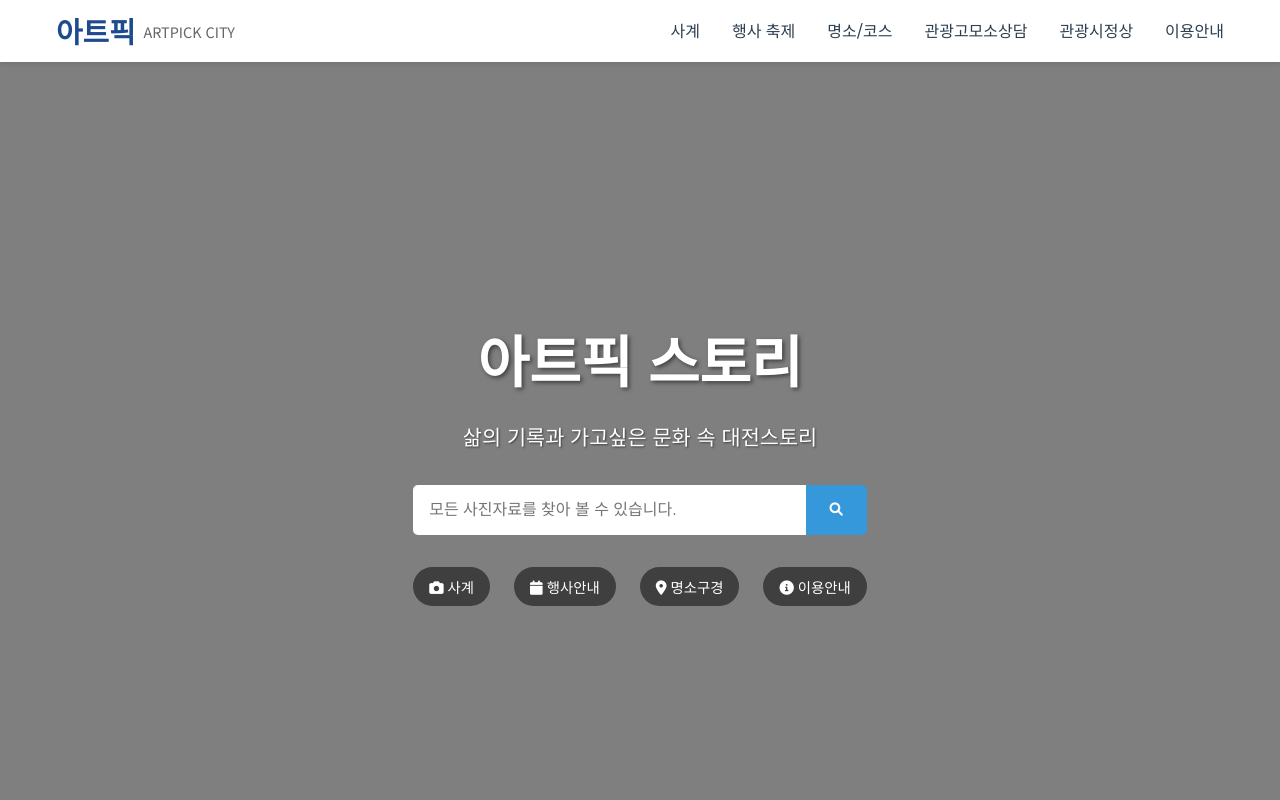
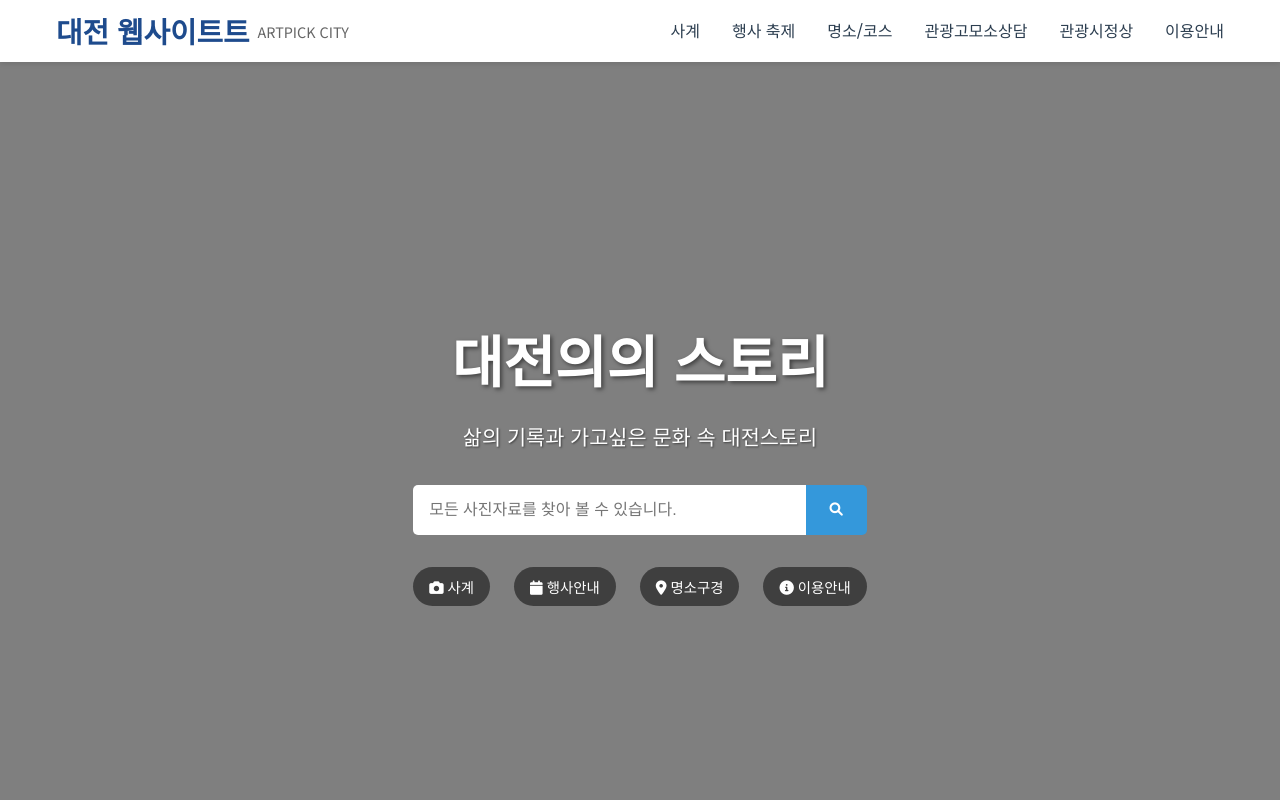
Before and after one commit to taeyunlab/artpick-website, a plain HTML site: page index.html in a window 1280 px wide. Shown: the top 800 px of the page. Drawn offline with Linux system fonts and the light colour scheme; a script that the page names is missing.

Commit message:
Update index.html

```diff
--- a/index.html
+++ b/index.html
@@ -3,7 +3,7 @@
     <head>
         <meta charset="UTF-8">
         <meta name="viewport" content="width=device-width, initial-scale=1.0">
-        <title>아트픽 - 대전 관광지</title>
+        <title> 대전 관광지</title>
         <link rel="stylesheet" href="../CSS/style.css">
         <link href="https://fonts.googleapis.com/css2?family=Noto+Sans+KR:wght@300;400;500;700&display=swap" rel="stylesheet">
         <link rel="stylesheet" href="https://cdnjs.cloudflare.com/ajax/libs/font-awesome/6.0.0-beta3/css/all.min.css">
@@ -12,7 +12,7 @@
         <header>
             <div class="top-header">
                 <div class="logo-container">
-                    <div class="logo">아트픽</div>
+                    <div class="logo">대전 웹사이트트</div>
                     <span class="logo-text">ARTPICK CITY</span>
                 </div>
                 <nav class="main-nav">
@@ -31,7 +31,7 @@
         <main>
             <section id="hero">
                 <div class="hero-content">
-                    <h1>아트픽 스토리</h1>
+                    <h1>대전의의 스토리</h1>
                     <p>삶의 기록과 가고싶은 문화 속 대전스토리</p>
                     <div class="search-container">
                         <input type="text" placeholder="모든 사진자료를 찾아 볼 수 있습니다." class="search-input">
@@ -153,7 +153,7 @@
         <footer>
             <div class="footer-content">
                 <div class="footer-section">
-                    <h3>아트픽</h3>
+                    <h3>대전</h3>
                     <p>대전의 관광지와 문화예술을 소개합니다</p>
                 </div>
                 <div class="footer-section">
```
